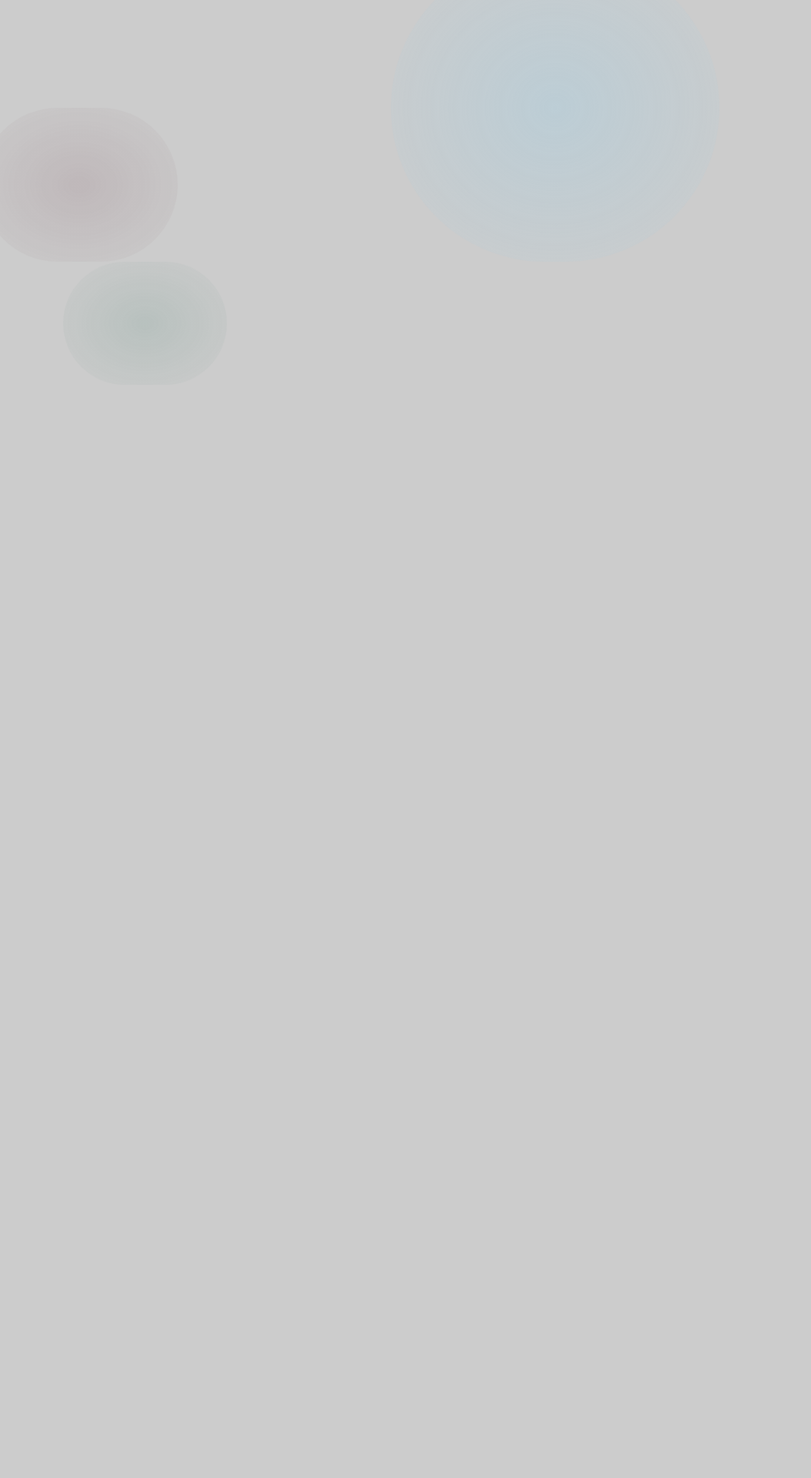
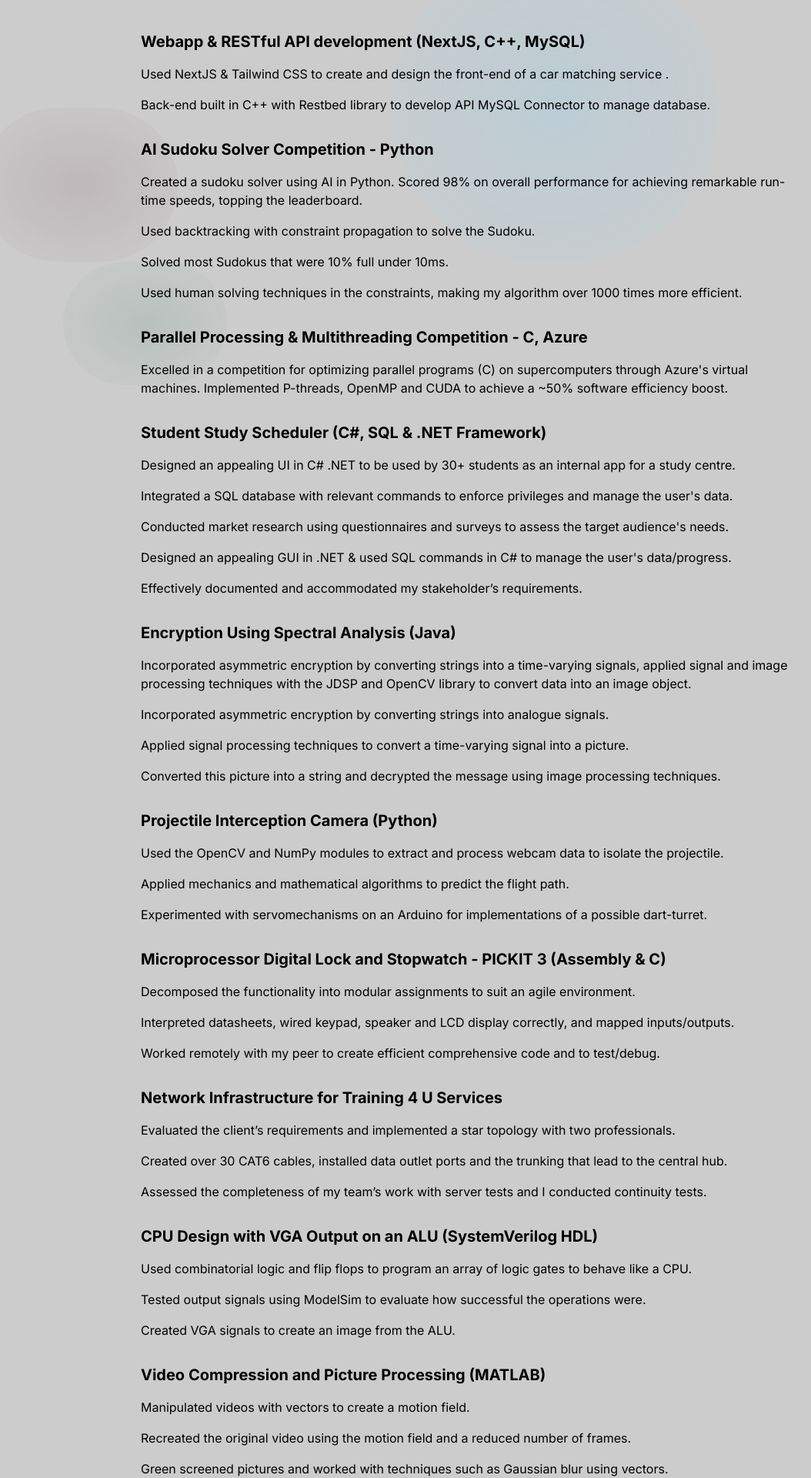
Before and after one commit to sabirchowdhury/portfolio-website, a Next.js app: page /projects in a window 1280 px wide. Shown: the part 260-2180 px from the top of the page at 77% size, without its empty margins (25-1079 px from the left). Before the commit the page ends 800 px from the top, so only its background shows below. Built offline with nearby package versions, Linux system fonts and the light colour scheme.

Commit message:
add projects text

```diff
--- a/app/experience/_content/education.ts
+++ b/app/experience/_content/education.ts
@@ -1,6 +1,6 @@
 const education = [
   {
-    title: "(BSc) Computer Systems Engineering with Placement Year",
+    title: "(BEng) Computer Systems Engineering with Placement Year",
     company: "University of Bath",
     dates: "2019 - 2023",
     preInfo: [`Graduated with First-class honours (1st)`, `Relevant modules:`],
--- /dev/null
+++ b/app/projects/_content/projects.ts
@@ -0,0 +1,103 @@
+const projects = [
+  {
+    heading: "Webapp & RESTful API development (NextJS, C++, MySQL)",
+    bulletPoints: [
+      "Used NextJS & Tailwind CSS to create and design the front-end of a car matching service .",
+      "Back-end built in C++ with Restbed library to develop API MySQL Connector to manage database.",
+    ],
+  },
+  {
+    heading: "AI Sudoku Solver Competition - Python",
+    bulletPoints: [
+      "Created a sudoku solver using AI in Python. Scored 98% on overall performance for achieving remarkable run-time speeds, topping the leaderboard.",
+      "Used backtracking with constraint propagation to solve the Sudoku.",
+      "Solved most Sudokus that were 10% full under 10ms.",
+      "Used human solving techniques in the constraints, making my algorithm over 1000 times more efficient.",
+    ],
+  },
+  {
+    heading: "Parallel Processing & Multithreading Competition - C, Azure",
+    bulletPoints: [
+      "Excelled in a competition for optimizing parallel programs (C) on supercomputers through Azure's virtual machines. Implemented P-threads, OpenMP and CUDA to achieve a ~50% software efficiency boost.",
+    ],
+  },
+  {
+    heading: "Student Study Scheduler (C#, SQL & .NET Framework)",
+    bulletPoints: [
+      "Designed an appealing UI in C# .NET to be used by 30+ students as an internal app for a study centre.",
+      "Integrated a SQL database with relevant commands to enforce privileges and manage the user's data.",
+      "Conducted market research using questionnaires and surveys to assess the target audience's needs.",
+      "Designed an appealing GUI in .NET & used SQL commands in C# to manage the user's data/progress.",
+      "Effectively documented and accommodated my stakeholder’s requirements.",
+    ],
+  },
+  {
+    heading: "Encryption Using Spectral Analysis (Java)",
+    bulletPoints: [
+      "Incorporated asymmetric encryption by converting strings into a time-varying signals, applied signal and image processing techniques with the JDSP and OpenCV library to convert data into an image object.",
+      "Incorporated asymmetric encryption by converting strings into analogue signals.",
+      "Applied signal processing techniques to convert a time-varying signal into a picture.",
+      "Converted this picture into a string and decrypted the message using image processing techniques.",
+    ],
+  },
+  {
+    heading: "Projectile Interception Camera (Python)",
+    bulletPoints: [
+      "Used the OpenCV and NumPy modules to extract and process webcam data to isolate the projectile.",
+      "Applied mechanics and mathematical algorithms to predict the flight path.",
+      "Experimented with servomechanisms on an Arduino for implementations of a possible dart-turret.",
+    ],
+  },
+  {
+    heading:
+      "Microprocessor Digital Lock and Stopwatch - PICKIT 3 (Assembly & C)",
+    bulletPoints: [
+      "Decomposed the functionality into modular assignments to suit an agile environment.",
+      "Interpreted datasheets, wired keypad, speaker and LCD display correctly, and mapped inputs/outputs.",
+      "Worked remotely with my peer to create efficient comprehensive code and to test/debug.",
+    ],
+  },
+  {
+    heading: "Network Infrastructure for Training 4 U Services",
+    bulletPoints: [
+      "Evaluated the client’s requirements and implemented a star topology with two professionals.",
+      "Created over 30 CAT6 cables, installed data outlet ports and the trunking that lead to the central hub.",
+      "Assessed the completeness of my team’s work with server tests and I conducted continuity tests.",
+    ],
+  },
+  {
+    heading: "CPU Design with VGA Output on an ALU (SystemVerilog HDL)",
+    bulletPoints: [
+      "Used combinatorial logic and flip flops to program an array of logic gates to behave like a CPU.",
+      "Tested output signals using ModelSim to evaluate how successful the operations were.",
+      "Created VGA signals to create an image from the ALU.",
+    ],
+  },
+  {
+    heading: "Video Compression and Picture Processing (MATLAB)",
+    bulletPoints: [
+      "Manipulated videos with vectors to create a motion field.",
+      "Recreated the original video using the motion field and a reduced number of frames.",
+      "Green screened pictures and worked with techniques such as Gaussian blur using vectors.",
+    ],
+  },
+  {
+    heading:
+      "PCB Design, CAD & Electrical Experience (Cadence OrCAD & Allegro)",
+    bulletPoints: [
+      "Created filter circuits, combinatorial logic circuits and fabricated PCBs.",
+      "Designed an energy harvesting circuit & PCB to efficiently power LEDs using piezoelectricity.",
+      "Produced various high-power PCBs that had efficient thermal designs and were resilient to noise/crosstalk.",
+    ],
+  },
+  {
+    heading: "Analogue Circuit Simulator Algorithm - SPICE (Python)",
+    bulletPoints: [
+      "Created a design document and thoroughly described/implemented the various testing strategies.",
+      "Successfully works with combinations of resistors/capacitor/inductors with different frequencies.",
+      "Interpreted and validated the user input file to transform component descriptions into objects.",
+    ],
+  },
+];
+
+export default projects;
--- a/app/projects/page.tsx
+++ b/app/projects/page.tsx
@@ -4,6 +4,7 @@ import Heading from "@/components/Heading";
 import NavButton from "@/components/NavButton/NavButton";
 import useMounted from "@/utils/useMounted";
 import classNames from "classnames";
+import projects from "./_content/projects";
 
 export default function Home() {
   const mounted = useMounted();
@@ -12,16 +13,16 @@ export default function Home() {
     <main className="flex flex-grow flex-col mx-auto p-4 w-full max-w-4xl">
       <Heading text="Projects" />
 
-      {/* {about.map(({ heading, content }, index) => (
+      {projects.map(({ heading, bulletPoints }, index) => (
         <section key={`${index}-about-section`}>
           {heading && <h2 className="my-4 font-bold text-xl">{heading}</h2>}
-          {content.map((text, idx) => (
+          {bulletPoints.map((text, idx) => (
             <p key={`${idx}-about-para`} className="mb-4">
               {text}
             </p>
           ))}
         </section>
-      ))} */}
+      ))}
     </main>
   );
 }
```
